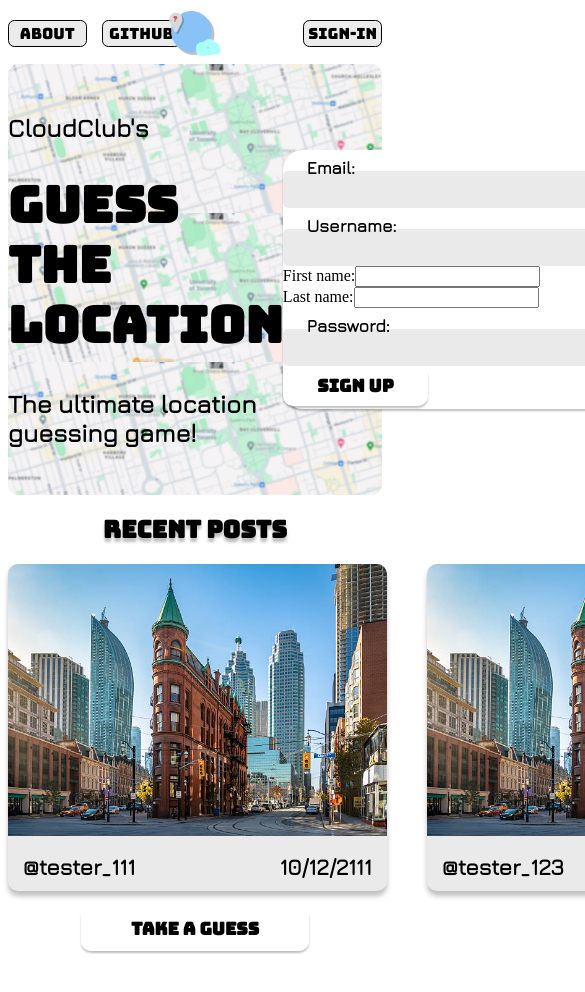
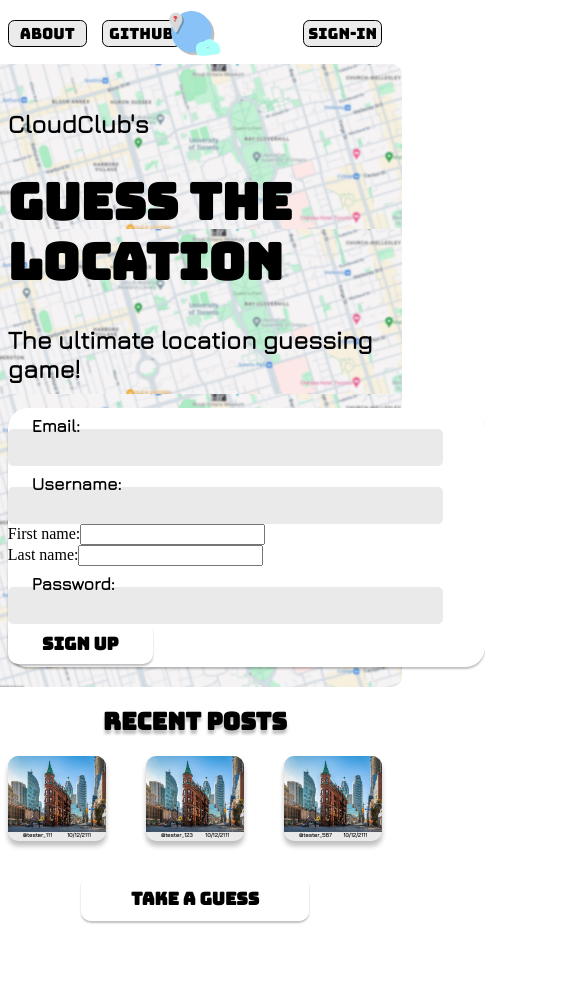
Before and after one commit to CloudClub-uoft/GuessTheLocation, a React (Create React App) app in the folder client/: page / in a window 390 px wide. Shown: the top 992 px of the page, 585 px wide, since content can reach past the window. After the commit the page ends 965 px from the top, so only its background shows below. Built offline with nearby package versions, Linux system fonts and the light colour scheme.

Commit message:
Fixing the home-post card distortion by use percentage of width, auto height, and pseudo element for .rectangle, making sure the postcards could fit the window dynamically as the size of the window changes

```diff
--- a/client/src/components/Footer.jsx
+++ b/client/src/components/Footer.jsx
@@ -1,5 +1,6 @@
 import React from 'react'
 import Logo from "../img/temp2.jpg"
+// Decribe the follong
 const Footer = () => {
   return (
     <footer>
@@ -9,4 +10,5 @@ const Footer = () => {
   )
 }
 
+
 export default Footer;
--- a/client/src/style.scss
+++ b/client/src/style.scss
@@ -208,54 +208,131 @@ $lightGreen: #b9e7e7;
 
   .home-post {
     position: relative;
-    height: 327px;
-    width: 379px;
-
+    width: 100%; /* Fill the width of the container */
+    margin-bottom: 20px; /* Optional: If you need some space between the postcards */
+    //height: calc(100% * (327 / 379)); this does not work
+    // height: auto;
     .rectangle {
       background-color: #eaeaea;
       border-radius: 10px;
       box-shadow: 0px 5px 5px #00000040;
-      height: 327px;
+      // height: 327px;
       left: 0;
       position: relative;
       top: 0;
-      width: 379px;
-
-      .text-wrapper,
-      .text-wrapper-2 {
+      width: 100%;
+      overflow: hidden; /* Ensures that the shadow and border radius is applied correctly */
+      &::before {
+        content: "";
+        display: block;
+        padding-top: calc(100% * (327 / 379)); /* Aspect ratio */
+      }
+      .text-wrapper,.text-wrapper-2 {
         color: #000000;
         font-family: "Jura";
-        font-size: 22.5px;
+        font-size: 1.5vw;
         font-weight: 700;
         letter-spacing: 0;
         line-height: normal;
         position: absolute;
-        top: 288.5px;
+        bottom: 0.8vw;
+        // top: 288.5px;
       }
-
-      .text-wrapper {
+      .text-wrapper{
         left: 15px;
       }
-
       .text-wrapper-2 {
         right: 15px;
       }
     }
-
     .image {
-      height: 272px;
+      height: calc(90%); /* Leave space for the text */
       left: 0;
       object-fit: cover;
       position: absolute;
       top: 0;
-      width: 379px;
+      width: 100%;
       border-radius: 10px 10px 0 0px;
     }
   }
 
-  .home-post:active {
+  @media (max-width: 1024px) {
+    .home-post {
+      flex: 0 1 calc(50% - 20px); // On screens smaller than 1024px, the postcards will take up half the container's width minus 20 pixels, resulting in 2 per row.
+    }
+  }
+
+  @media (max-width: 768px) {
+    .home-post {
+      flex: 0 1 calc(100% - 20px); // On screens smaller than 768px, the postcards will take up the full container's width minus 20 pixels, resulting in 1 per row.
+    }
+  }
+
+  .home-post:active{
     transform: scale(96%);
   }
+  // .home-posts-container {
+  //   display: flex;
+  //   flex-wrap: wrap;
+  //   justify-content: space-around; // Spreads out the postcards evenly
+  //   gap: 20px; // Adds space between the postcards
+  //   margin: 0 auto; // Centers the container if there's extra space on the sides
+  //   max-width: 1200px; // Maximum width of the container, can be adjusted
+  // }
+
+  // .home-post {
+  //   flex: 0 1 calc(33.333% - 20px); // Adjust the percentage and subtraction value as needed
+  //   box-sizing: border-box; // Ensures padding and borders are included in the width
+  //   height: auto;
+  //   position: relative;
+  //   margin-bottom: 20px; // Adds space between rows of postcards
+
+
+  //   .rectangle {
+  //     background-color: #eaeaea;
+  //     border-radius: 10px;
+  //     box-shadow: 0px 5px 5px #00000040;
+  //     height: 327px;
+  //     left: 0;
+  //     position: relative;
+  //     top: 0;
+  //     width: 379px;
+
+  //     .text-wrapper,
+  //     .text-wrapper-2 {
+  //       color: #000000;
+  //       font-family: "Jura";
+  //       font-size: 22.5px;
+  //       font-weight: 700;
+  //       letter-spacing: 0;
+  //       line-height: normal;
+  //       position: absolute;
+  //       top: 288.5px;
+  //     }
+
+  //     .text-wrapper {
+  //       left: 15px;
+  //     }
+
+  //     .text-wrapper-2 {
+  //       right: 15px;
+  //     }
+  //   }
+
+  //   .image {
+  //     height: 272px;
+  //     left: 0;
+  //     object-fit: cover;
+  //     position: absolute;
+  //     top: 0;
+  //     width: 379px;
+  //     border-radius: 10px 10px 0 0px;
+  //   }
+  // }
+
+  // .home-post:active {
+  //   transform: scale(96%);
+  // }
 
   //HOME signup CARD COMPONENT
   .signup {
@@ -347,11 +424,21 @@ $lightGreen: #b9e7e7;
       flex-direction: row;
       justify-content: space-around;
       align-items: center;
+      background-repeat: no-repeat; // Ensures the background doesn't repeat
+      //position:relative;
       background: url(img/homebackground.jpg);
       background-size: contain;
       height: 431px;
       border-radius: 10px;
 
+      //border:3px solid blue;
+      @media (max-width: 768px) {
+        flex-direction: column; // Stacks the elements vertically on smaller screens
+        justify-content: center; // Centers the items vertically
+        align-items: flex-start; // Aligns items to the start of the flex container
+        height: auto; // Height becomes automatic to contain all the items
+        padding: 20px; // Add some padding to not touch the edges
+      }
       .text-wrapper{
         p{
           font-family: "Jura";
```
